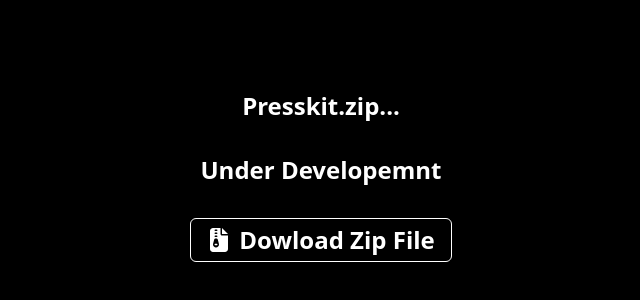
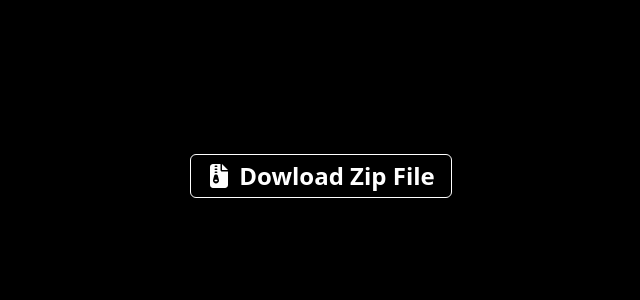
Before and after one commit to hasaanmumtaz6/dadonitrumpet, a Next.js app: page /presskit.zip in a window 1280 px wide. Shown: the part 224-524 px from the top of the page, without its empty margins (319-959 px from the left). Built offline with nearby package versions, Linux system fonts and the light colour scheme.

Commit message:
few changes in the presskit.zip page

```diff
--- a/pages/presskit.zip.tsx
+++ b/pages/presskit.zip.tsx
@@ -5,8 +5,6 @@ import { FaFileZipper } from "react-icons/fa6";
 const Presskit = () => {
   return (
     <div className="presskit-zip-page-container">
-      <h2>Presskit.zip...</h2>
-      <p>Under Developemnt</p>
       <Link href="/docs/presskit.zip" download="Presskit" className="primary-btn">
         <FaFileZipper />
         <b>Dowload Zip File</b>
```
